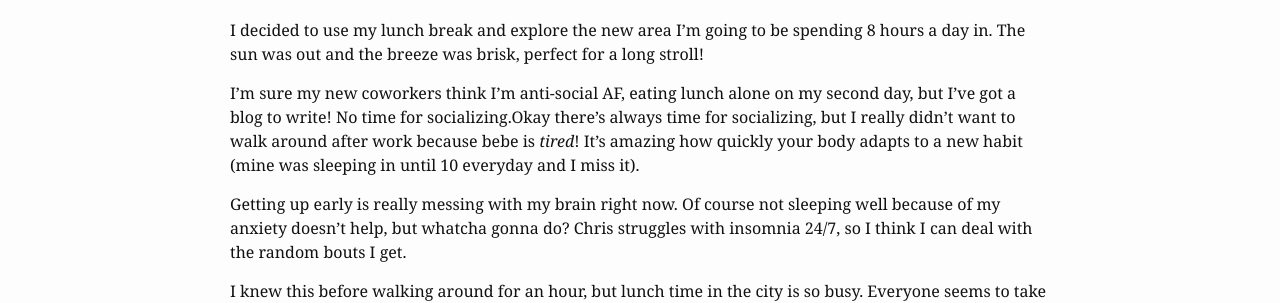
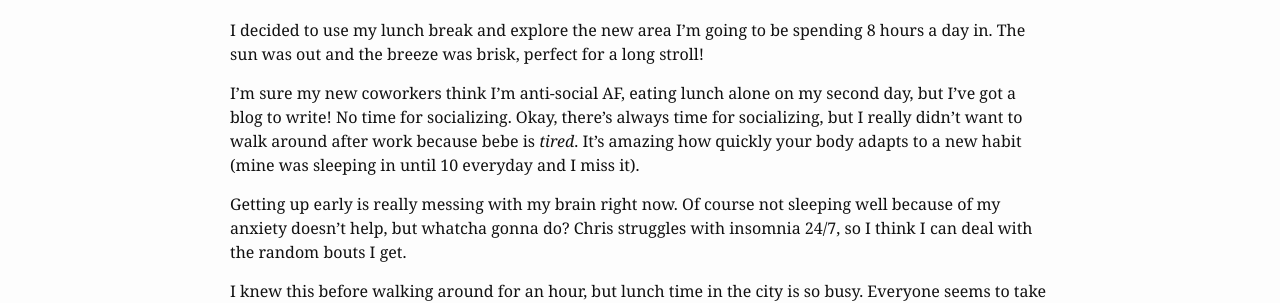
Before and after one commit to kilbanks/anhourinthecity.com, a Jekyll site: the page built from _posts/2017-07-06-day-14-now-walk-it-out.md, in a window 1280 px wide and 900 px high, scrolled down 556 px. Shown: the part 178-481 px from the top of the window. Built offline with Jekyll 4.4.1, drawn with Linux system fonts in a browser that asks for light colours; comment, search, counter and statistics services are not loaded.

```diff
--- a/_posts/2017-07-06-day-14-now-walk-it-out.md
+++ b/_posts/2017-07-06-day-14-now-walk-it-out.md
@@ -6,7 +6,7 @@ title: 'Day 14: Now Walk It Out'
 ---
 I decided to use my lunch break and explore the new area I’m going to be spending 8 hours a day in. The sun was out and the breeze was brisk, perfect for a long stroll!
 
-I’m sure my new coworkers think I’m anti-social AF, eating lunch alone on my second day, but I’ve got a blog to write! No time for socializing.Okay there’s always time for socializing, but I really didn’t want to walk around after work because bebe is _tired_! It’s amazing how quickly your body adapts to a new habit (mine was sleeping in until 10 everyday and I miss it).
+I’m sure my new coworkers think I’m anti-social AF, eating lunch alone on my second day, but I’ve got a blog to write! No time for socializing. Okay, there’s always time for socializing, but I really didn’t want to walk around after work because bebe is _tired_. It’s amazing how quickly your body adapts to a new habit (mine was sleeping in until 10 everyday and I miss it).
 
 Getting up early is really messing with my brain right now. Of course not sleeping well because of my anxiety doesn't help, but whatcha gonna do? Chris struggles with insomnia 24/7, so I think I can deal with the random bouts I get.
 
```
